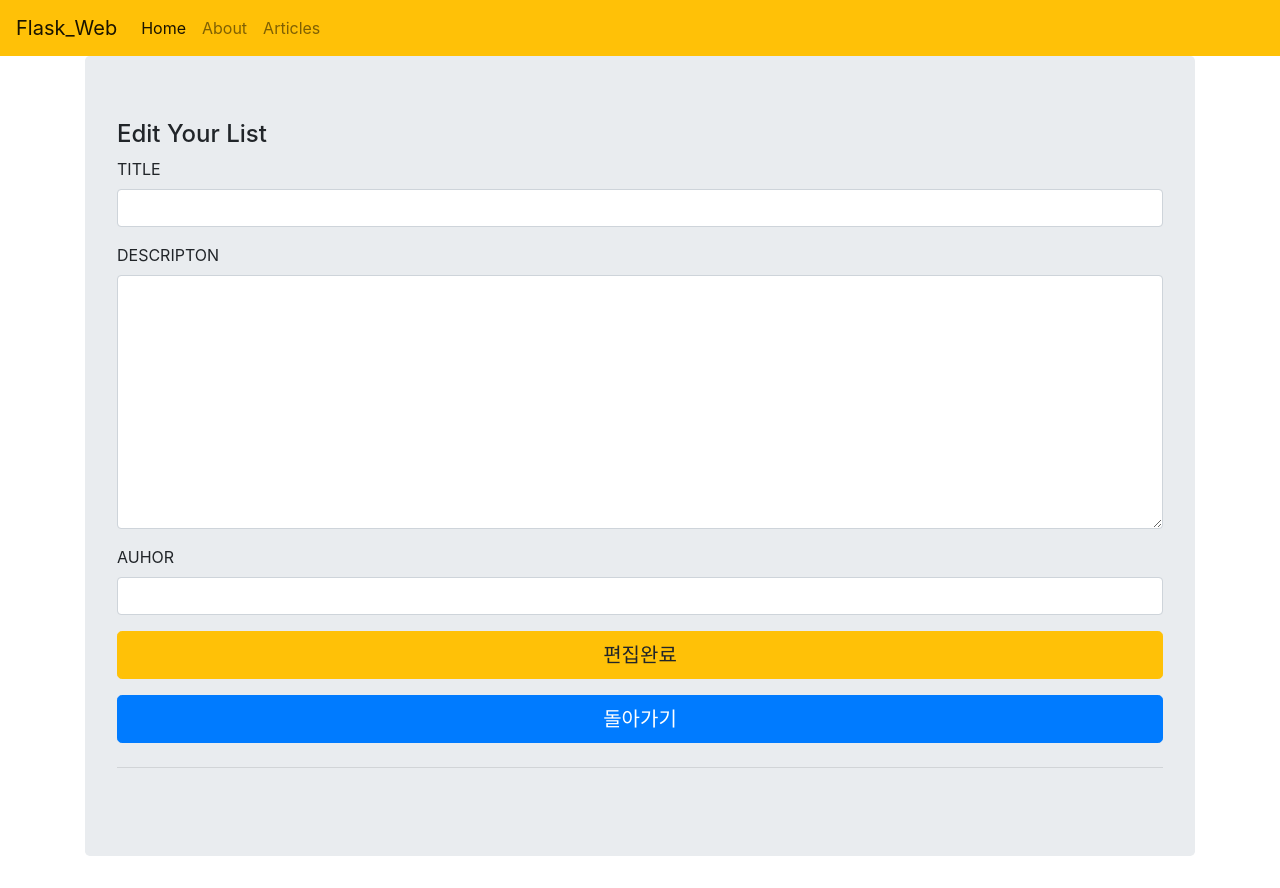
After one commit to JiHui-Cheon/flask_web_practice, a Flask app: page /edit/1 in a window 1280 px wide. The commit adds this page. Run offline with Flask 2, Linux system fonts and the light colour scheme; data that the repository does not hold is empty; some libraries are stand-ins or nearby versions.

Commit message:
페이지 완성!

```diff
--- a/app.py
+++ b/app.py
@@ -1,8 +1,21 @@
-from flask import Flask, render_template
+from flask import Flask, render_template, request, redirect
 from data import Articles
+import pymysql
+from passlib.hash import sha256_crypt
 
 app = Flask(__name__)
+
 app.debug = True
+
+
+db = pymysql.connect(
+  host='localhost',
+  port = 3306,
+  user = 'root',
+  passwd = '2643',
+  db = 'practice'
+)
+
 
 @app.route('/', methods = ['GET'])
 def index():
@@ -11,20 +24,80 @@ def index():
 
 @app.route('/about')
 def about():
-    return render_template("about.html", hello = "지희쨩")
+    return render_template("about.html", hello = "안녕")
 
 @app.route('/articles')
 def articles():
-    articles = Articles()
+    cursor = db.cursor()
+    sql = 'SELECT * FROM topic;'
+    cursor.execute(sql)
+    topics = cursor.fetchall()
+    db.commit()
+    # articles = Articles()
     # print(articles[0]['author'])
-    return render_template("articles.html", articles = articles)
+
+    return render_template("articles.html", articles = topics)
 
 @app.route('/article/<int:id>')
 def article(id):
-    articles = Articles()
-    article = articles[id-1]
-    print("articles[id-1]")
-    return render_template("article.html", article = article)
+    cursor = db.cursor()
+    sql = 'SELECT * FROM topic WHERE id={}'.format(id)
+    cursor.execute(sql)
+    topic = cursor.fetchonte()
+    print(topic)
+    # articles = Articles()
+    # article = articles[id-1]
+    # print("articles[id-1]")
+    return render_template("article.html", article = topic)
+
+@app.route('/add_articles', methods = ["GET","POST"])
+def add_articles():
+    cursor = db.cursor()
+    if request.method == "POST":
+        author = request.form['author']
+        title = request.form['title']
+        desc = request.form['desc']
+
+        sql = "INSERT INTO `topic` (`title`, `desc`, `author`) VALUES (%s, %s, %s);"
+        input_data = [title, desc, author ]
+        print(request.form['desc'])
+
+        cursor.execute(sql, input_data)
+        db.commit()
+        return redirect("/articles")
+    else:
+        return render_template("add_articles.html")
+
+@app.route('/edit/<int:id>', methods=["GET", "POST"])
+def edit(id):
+    cursor = db.cursor()
+    if request.method == "POST":
+        title = request.form['title']
+        desc = request.form['desc']
+        author = request.form['author']
+        print(id)
+        sql = 'UPDATE topic SET title = %s, body = %s, author = %s WHERE id = {};'.format(id)
+        input_data = [title, desc, author]
+        cursor.execute(sql, input_data)
+        db.commit()
+        print(request.form['title'])
+        return redirect('/articles')
+
+    else:
+        sql = "SELECT * FROM topic WHERE id = {}".format(id) # db아이디임.
+        cursor.execute(sql)
+        topic = cursor.fetchone()
+        # print(topic[1])
+        return render_template("edit_article.html", article = topic)
+
+@app.route('/delete/<int:id>', methods = ["POST"])
+def delete(id):
+    cursor = db.cursor()
+    sql = 'DELETE FROM topic WHERE id = {};'.format(id)
+    cursor.execute(sql)
+    db.commit()
+    return redirect("/articles")
+
 
 
 if __name__ == '__main__':
--- a/templates/article.html
+++ b/templates/article.html
@@ -6,7 +6,7 @@
       {{ article[3] }}
   </div>
   <div class="card-body">
-    <h5 class="card-title">{{ article[] }}</h5>
+    <h5 class="card-title">{{ article[1] }}</h5>
     <p class="card-text">{{ article[2] }}</p>
     <a href="/" class="btn btn-primary">Home</a>
   </div>
--- a/templates/articles.html
+++ b/templates/articles.html
@@ -41,7 +41,7 @@
                           <td>{{ article[3] }}</td>
                           <td>{{ article[4] }}</td>
                           <td>
-                            <button type="button" class="btn btn-warning">Edit</button>
+                            <a href="/edit/{{article[0]}}"><button type="button" class="btn btn-warning">Edit</button>
                             <form action="/delete/{{article[0]}}" style="margin-top: 10%;" method="POST" onsubmit="return confirm('정말 삭제하시겠습니까?')">
                               <button type="submit" class="btn btn-danger">DEL</button>
                             </form>
--- /dev/null
+++ b/templates/edit_article.html
@@ -0,0 +1,37 @@
+{% extends "layouts.html" %}
+{% block body %}
+    <div class="jumbotron text-left">
+        <div class="main-container">
+            <!-- horizontal Basic Forms Start -->
+            <div class="pd-20 card-box mb-30">
+                <div class="clearfix">
+                    <div class="pull-left">
+                        <h4 class="text-blue h4">Edit Your List</h4>
+                    </div>
+                </div>
+                <form action="/edit/{{article[0]}}" method="POST" onsubmit="return confirm('편집을 완료하시겠습니까?')">
+                    <div class="form-group">
+                        <label>TITLE</label>
+                        <input class="form-control" type="text" name='title' value="{{article[1]}}" required>
+                    </div>
+                    <div class="form-group">
+                        <label>DESCRIPTON</label>
+                        <textarea class="form-control" name="desc" rows="10" required>{{article[2]}}</textarea>
+                    </div>
+                    <div class="form-group">
+                        <label>AUHOR</label>
+                        <input type="text" name='author' class="form-control" value="{{article[3]}}" required>
+                    </div>
+                    <div class="form-group">
+                        <input class="btn btn-warning btn-lg btn-block" type="submit" value="편집완료" >
+                    </div>
+                    <div class="form-group">
+                        <a class="btn btn-primary btn-lg btn-block" href="/articles"> 돌아가기</a>
+                    </div>
+                </form>
+            </div>
+            <!-- horizontal Basic Forms End -->
+            </div>
+    <hr class="my-4">
+  </div>
+{% endblock %}
```
Also changed, not shown: templates/add_articles.html (added, +42 -0 lines), README.md (added).
